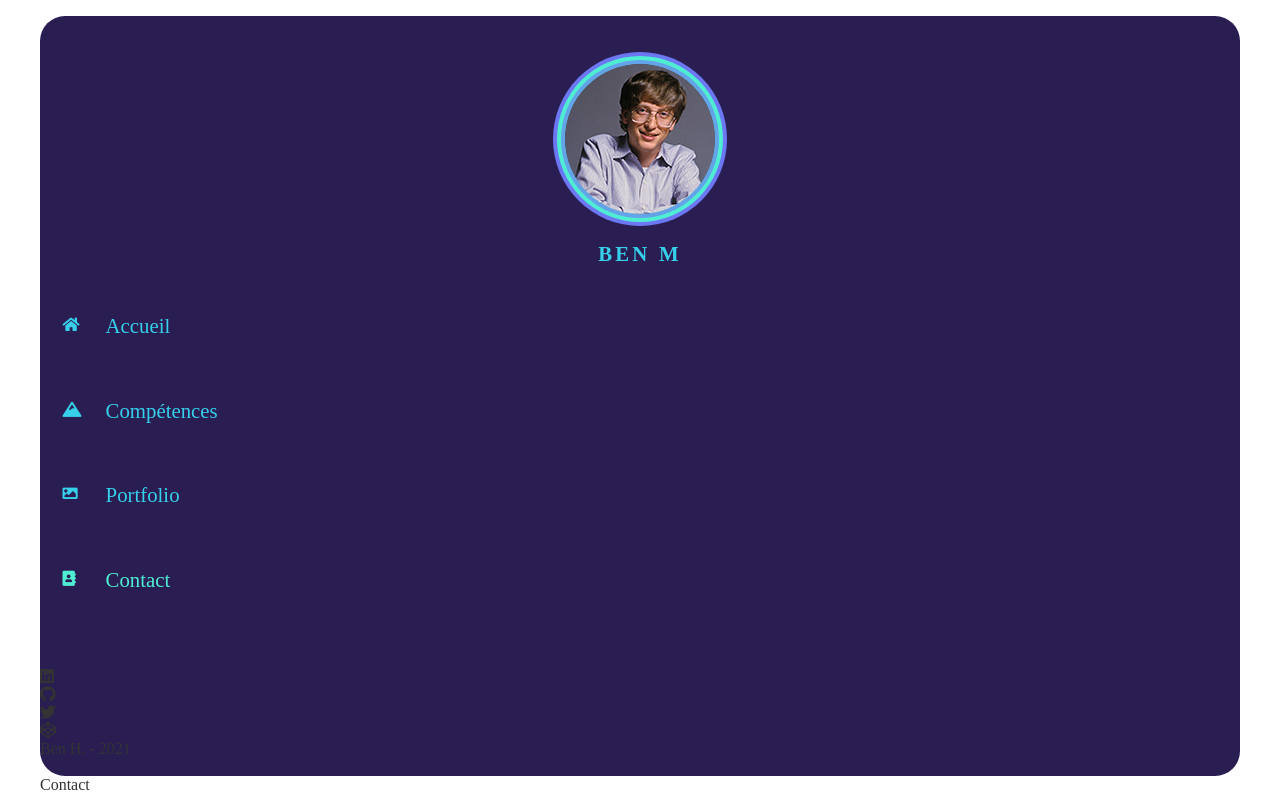
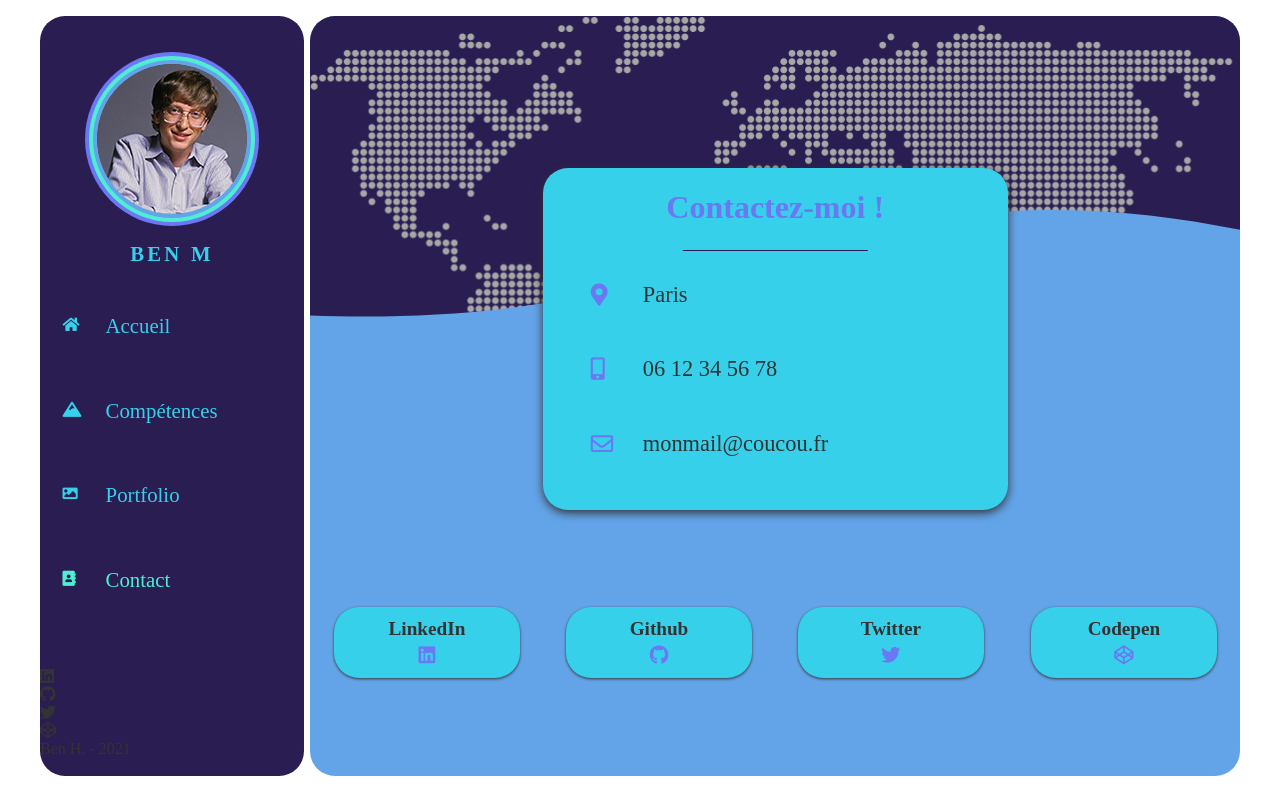
Before and after one commit to BenMorant/cv-react-example, a React (Create React App) app: page /contact in a window 1280 px wide. Built offline with nearby package versions, Linux system fonts and the light colour scheme; a web font is replaced by a local one.

Commit message:
finished tuto

```diff
--- a/package.json
+++ b/package.json
@@ -6,10 +6,11 @@
     "@testing-library/jest-dom": "5.12.0",
     "@testing-library/react": "11.2.6",
     "@testing-library/user-event": "12.8.3",
-    "node-sass": "^4.14.1",
+    "node-sass": "4.14.1",
     "react": "17.0.2",
+    "react-copy-to-clipboard": "5.0.3",
     "react-dom": "17.0.2",
-    "react-router-dom": "^5.2.0",
+    "react-router-dom": "5.2.0",
     "react-scripts": "4.0.3"
   },
   "scripts": {
--- a/src/pages/Contact.js
+++ b/src/pages/Contact.js
@@ -1,8 +1,68 @@
+/* eslint-disable no-alert */
+import { CopyToClipboard } from 'react-copy-to-clipboard'
 import Navigation from '../components/Navigation'
 
 const Contact = () => (
-  <div>
-    <Navigation /> Contact
+  <div className="contact">
+    <Navigation />
+    <div className="contactContent">
+      <div className="header" />
+      <div className="contactBox">
+        <h1>Contactez-moi !</h1>
+        <ul>
+          <li>
+            <i className="fas fa-map-marker-alt" />
+            <span>Paris</span>
+          </li>
+          <li>
+            <i className="fas fa-mobile-alt" />
+            <CopyToClipboard text="0612345678">
+              <span
+                className="clickInput"
+                onClick={() => {
+                  alert('téléphone copié !')
+                }}
+              >
+                06 12 34 56 78
+              </span>
+            </CopyToClipboard>
+          </li>
+          <li>
+            <i className="far fa-envelope" />
+            <CopyToClipboard text="monmail@coucou.fr">
+              <span
+                className="clickInput"
+                onClick={() => {
+                  alert('email copié !')
+                }}
+              >
+                monmail@coucou.fr
+              </span>
+            </CopyToClipboard>
+          </li>
+        </ul>
+      </div>
+      <div className="socialNetwork">
+        <ul>
+          <a href="https://www.google.com" target="_blank" rel="noopener noreferrer">
+            <h4>LinkedIn</h4>
+            <i className="fab fa-linkedin" />
+          </a>
+          <a href="https://www.google.com" target="_blank" rel="noopener noreferrer">
+            <h4>Github</h4>
+            <i className="fab fa-github" />
+          </a>
+          <a href="https://www.google.com" target="_blank" rel="noopener noreferrer">
+            <h4>Twitter</h4>
+            <i className="fab fa-twitter" />
+          </a>
+          <a href="https://www.google.com" target="_blank" rel="noopener noreferrer">
+            <h4>Codepen</h4>
+            <i className="fab fa-codepen" />
+          </a>
+        </ul>
+      </div>
+    </div>
   </div>
 )
 
```
Also changed, not shown: 1 other file (tests, documents, lock files or other folders).
